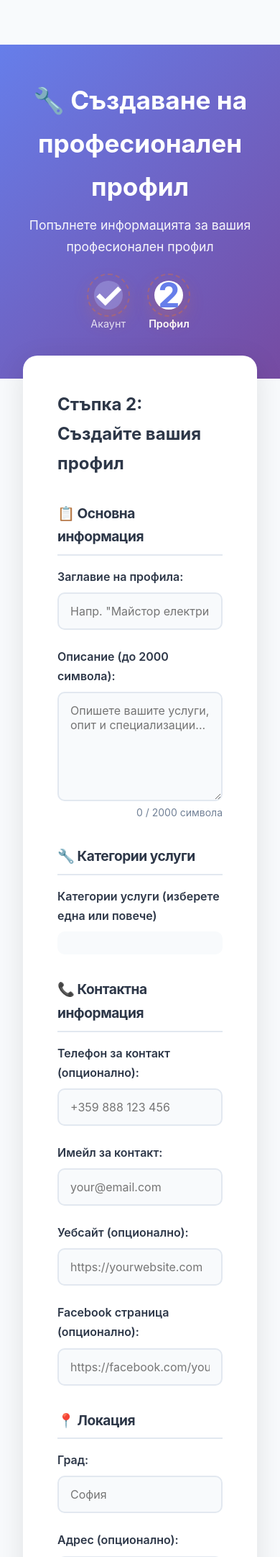
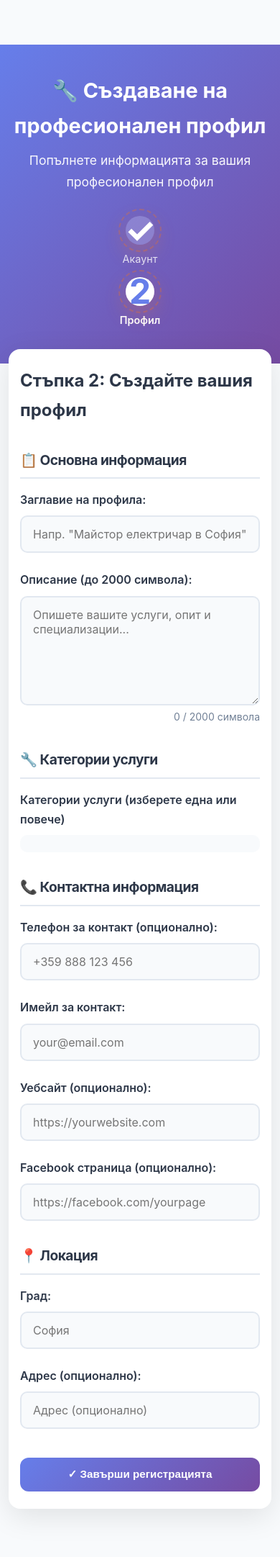
Before and after one commit to mymriffer-eng/bgmajstor, a Django app: template templates/registration/register_professional_step2.html in a window 390 px wide. Shown: the part 72-2235 px from the top of the page at 72% size. Run offline with Django 5.2, Linux system fonts and the light colour scheme; the template is opened without the code that fills it: values that come from a table or form of the project are taken from there, others are empty.

Commit message:
Remove profile contact CTA and improve mobile responsiveness

```diff
--- a/templates/registration/register_professional_step2.html
+++ b/templates/registration/register_professional_step2.html
@@ -191,6 +191,50 @@
         padding-bottom: 0.5rem;
         border-bottom: 2px solid #e2e8f0;
     }
+
+    @media (max-width: 640px) {
+        .register-hero {
+            padding: 2.5rem 1rem 3rem;
+        }
+
+        .register-hero h1 {
+            font-size: 1.8rem;
+        }
+
+        .steps {
+            flex-direction: column;
+            gap: 0.75rem;
+        }
+
+        .form-container {
+            margin: -1.25rem auto 3rem;
+            padding: 0 0.75rem;
+        }
+
+        .form-card {
+            padding: 1.5rem 1rem;
+            border-radius: 16px;
+        }
+
+        .categories-grid {
+            grid-template-columns: 1fr;
+            gap: 0.75rem;
+            padding: 0.75rem;
+        }
+
+        .category-checkbox {
+            align-items: flex-start;
+        }
+
+        .category-checkbox input[type="checkbox"] {
+            margin-top: 0.2rem;
+        }
+
+        .btn-submit {
+            padding: 0.9rem 1rem;
+            font-size: 0.95rem;
+        }
+    }
 </style>
 {% endblock %}
 
```
Also changed, not shown: templates/profile/professional_profile.html (+34 -4 lines).
